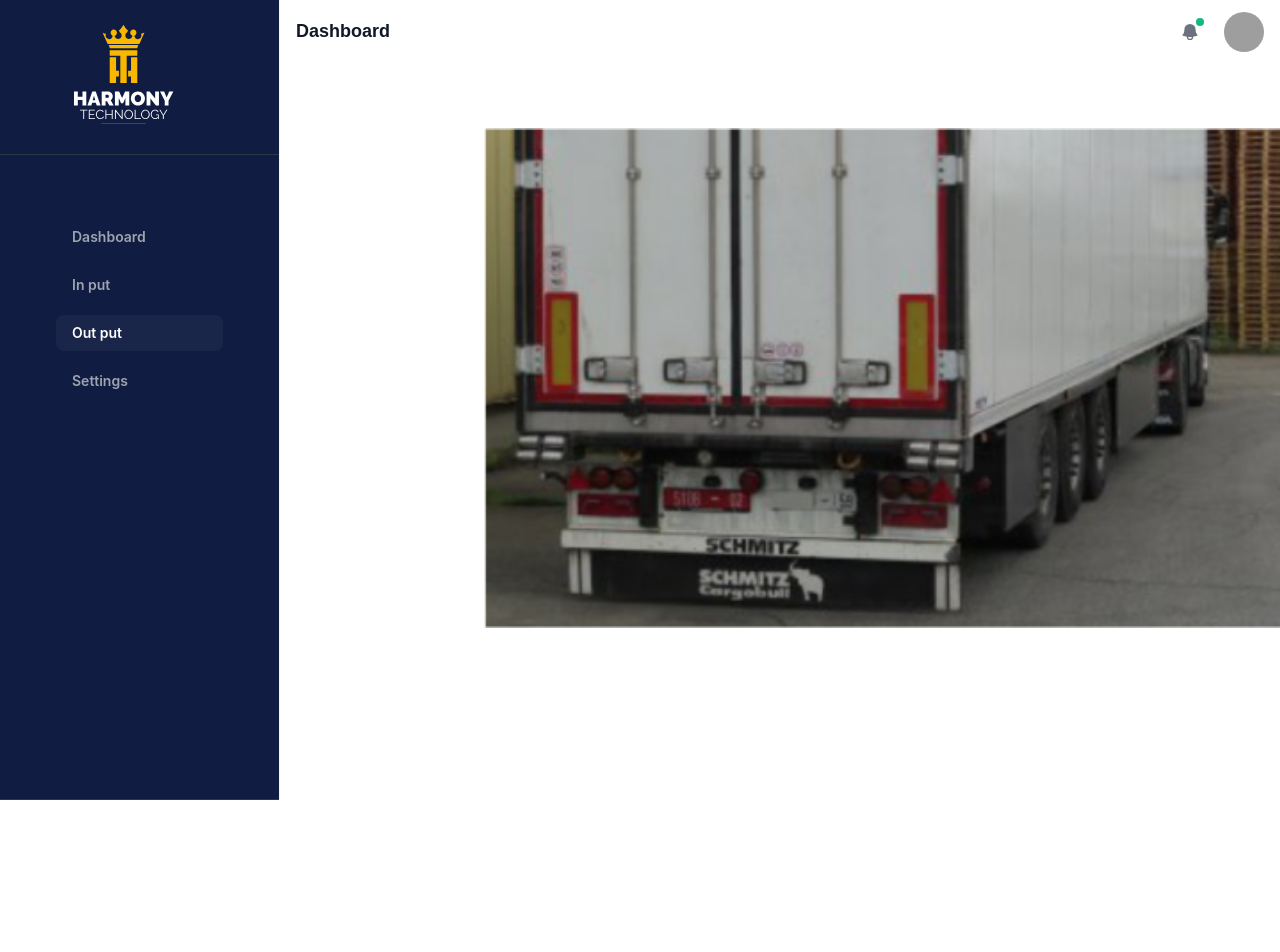
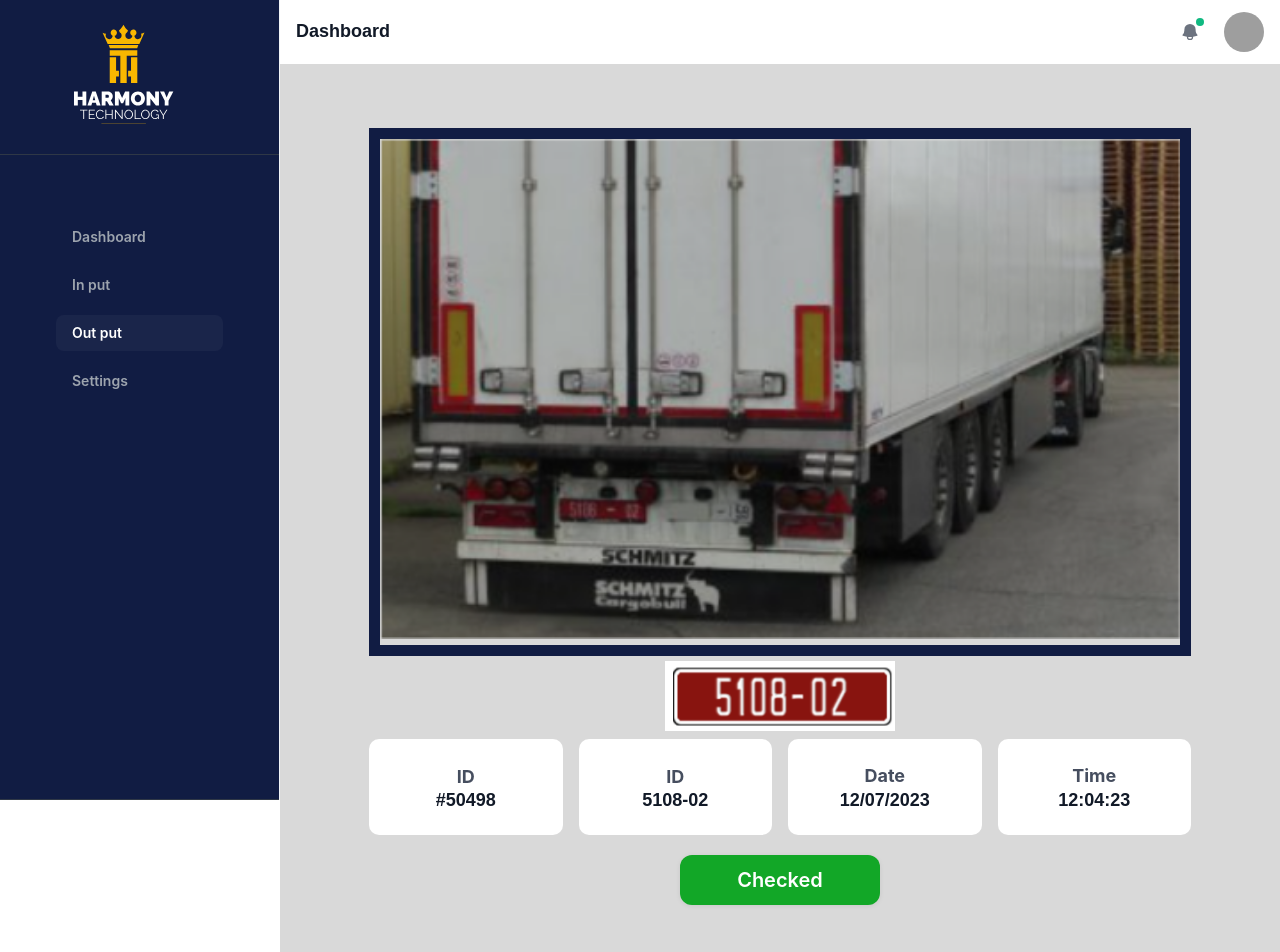
Before and after one commit to Harmony-Technology/Truck-Management, a Next.js app in the folder admin/: page /output in a window 1280 px wide. Shown: the top 952 px of the page. Before the commit the page ends 800 px from the top, so only its background shows below. Built offline with nearby package versions, Linux system fonts and the light colour scheme; grey boxes are pictures that could not be loaded.

Commit message:
Version 0.0.1 beta

```diff
--- a/admin/src/pages/output.jsx
+++ b/admin/src/pages/output.jsx
@@ -1,79 +1,16 @@
 import Head from "next/head";
-import ArrowUpOnSquareIcon from "@heroicons/react/24/solid/ArrowUpOnSquareIcon";
-import ArrowDownOnSquareIcon from "@heroicons/react/24/solid/ArrowDownOnSquareIcon";
-import PlusIcon from "@heroicons/react/24/solid/PlusIcon";
 import {
   Box,
   Button,
   Container,
-  Pagination,
   Stack,
-  SvgIcon,
   Typography,
   Unstable_Grid2 as Grid,
 } from "@mui/material";
 import { Layout as DashboardLayout } from "src/layouts/dashboard/layout";
-import { CompanyCard } from "src/sections/companies/company-card";
-import { CompaniesSearch } from "src/sections/companies/companies-search";
 import Image from "next/image";
 import screen from "../../public/Screen.png";
-
-// const companies = [
-//   {
-//     id: "2569ce0d517a7f06d3ea1f24",
-//     createdAt: "27/03/2019",
-//     description:
-//       "Dropbox is a file hosting service that offers cloud storage, file synchronization, a personal cloud.",
-//     logo: "/assets/logos/logo-dropbox.png",
-//     title: "Dropbox",
-//     downloads: "594",
-//   },
-//   {
-//     id: "ed2b900870ceba72d203ec15",
-//     createdAt: "31/03/2019",
-//     description:
-//       "Medium is an online publishing platform developed by Evan Williams, and launched in August 2012.",
-//     logo: "/assets/logos/logo-medium.png",
-//     title: "Medium Corporation",
-//     downloads: "625",
-//   },
-//   {
-//     id: "a033e38768c82fca90df3db7",
-//     createdAt: "03/04/2019",
-//     description:
-//       "Slack is a cloud-based set of team collaboration tools and services, founded by Stewart Butterfield.",
-//     logo: "/assets/logos/logo-slack.png",
-//     title: "Slack",
-//     downloads: "857",
-//   },
-//   {
-//     id: "1efecb2bf6a51def9869ab0f",
-//     createdAt: "04/04/2019",
-//     description:
-//       "Lyft is an on-demand transportation company based in San Francisco, California.",
-//     logo: "/assets/logos/logo-lyft.png",
-//     title: "Lyft",
-//     downloads: "406",
-//   },
-//   {
-//     id: "1ed68149f65fbc6089b5fd07",
-//     createdAt: "04/04/2019",
-//     description:
-//       "GitHub is a web-based hosting service for version control of code using Git.",
-//     logo: "/assets/logos/logo-github.png",
-//     title: "GitHub",
-//     downloads: "835",
-//   },
-//   {
-//     id: "5dab321376eff6177407e887",
-//     createdAt: "04/04/2019",
-//     description:
-//       "Squarespace provides software as a service for website building and hosting. Headquartered in NYC.",
-//     logo: "/assets/logos/logo-squarespace.png",
-//     title: "Squarespace",
-//     downloads: "835",
-//   },
-// ];
+import id from "../../public/id.png";
 
 const Page = () => (
   <>
@@ -81,21 +18,21 @@
       <title>Out put</title>
     </Head>
     <Box
-      //   component="main"
       sx={{
         flexGrow: 1,
         py: 8,
         justifyContent: "center",
+        bgcolor: "#D9D9D9",
+        height: "100%",
+        width: "100%",
       }}
     >
       <Container
-        // maxWidth="xl"
         sx={{
-        //   backgroundColor: "black",
           justifyContent: "center",
           alignItems: "center",
           mb: 5,
-          display: "flex",
+          display: "grid",
         }}
       >
         <Box
@@ -104,6 +41,8 @@
             height: "100%",
             justifyContent: "center",
             alignItems: "center",
+            border: 0.7 + "rem solid",
+            borderColor: "rgba(17, 28, 67, 1)",
           }}
         >
           <Image
@@ -114,25 +53,157 @@
             style={{
               justifyContent: "center",
               alignItems: "center",
-                    marginLeft:"180px"
             }}
           />
         </Box>
-        <Stack spacing={3}>
-          {/* <Grid container spacing={3}>
-            {companies.map((company) => (
-              <Grid xs={12} md={6} lg={4} key={company.id}>
-                <CompanyCard company={company} />
-              </Grid>
-            ))}
-          </Grid> */}
         <Box
           sx={{
             display: "flex",
             justifyContent: "center",
+            marginTop: "5px",
           }}
-          ></Box>
+        >
+          <Image
+            src={id}
+            alt="Picture of the author"
+            width={230}
+            height={70}
+            style={{
+              justifyContent: "center",
+              alignItems: "center",
+            }}
+          />
+        </Box>
+        <Grid item xs={12} md={12} lg={12}>
+          <Stack
+            direction="row"
+            sx={{ height: "12vh" }}
+            spacing={2}
+            justifyContent="space-between"
+            marginTop={1}
+          >
+            <Box
+              sx={{
+                height: "100%",
+                bgcolor: "white",
+                width: "100%",
+                display: "flex",
+                justifyContent: "center",
+                alignItems: "center",
+                flexDirection: "column",
+                borderRadius: "10px",
+              }}
+            >
+              <Typography
+                variant="body"
+                style={{
+                  fontSize: "18px",
+                  fontWeight: "bold",
+                  color: "#464E5F",
+                }}
+              >
+                {" "}
+                ID
+              </Typography>
+              <Typography variant="h6"> #50498</Typography>
+            </Box>
+            <Box
+              sx={{
+                height: "100%",
+                bgcolor: "white",
+                width: "100%",
+                display: "flex",
+                justifyContent: "center",
+                alignItems: "center",
+                flexDirection: "column",
+                borderRadius: "10px",
+              }}
+            >
+              <Typography
+                variant="body"
+                style={{
+                  fontSize: "18px",
+                  fontWeight: "bold",
+                  color: "#464E5F",
+                }}
+              >
+                {" "}
+                ID
+              </Typography>
+              <Typography variant="h6"> 5108-02</Typography>
+            </Box>
+            <Box
+              sx={{
+                height: "100%",
+                bgcolor: "white",
+                width: "100%",
+                display: "flex",
+                justifyContent: "center",
+                alignItems: "center",
+                flexDirection: "column",
+                borderRadius: "10px",
+              }}
+            >
+              <Typography
+                variant="body2"
+                style={{
+                  fontSize: "18px",
+                  fontWeight: "bold",
+                  color: "#464E5F",
+                }}
+              >
+                {" "}
+                Date
+              </Typography>
+              <Typography variant="h6"> 12/07/2023</Typography>
+            </Box>{" "}
+            <Box
+              sx={{
+                height: "100%",
+                bgcolor: "white",
+                width: "100%",
+                display: "flex",
+                justifyContent: "center",
+                alignItems: "center",
+                flexDirection: "column",
+                borderRadius: "10px",
+              }}
+            >
+              <Typography
+                variant="body2"
+                style={{
+                  fontSize: "18px",
+                  fontWeight: "bold",
+                  color: "#464E5F",
+                }}
+              >
+                {" "}
+                Time
+              </Typography>
+              <Typography variant="h6"> 12:04:23</Typography>
+            </Box>
           </Stack>
+        </Grid>
+        <Box
+          sx={{
+            display: "flex",
+            justifyContent: "center",
+            marginTop: "20px",
+          }}
+        >
+          <Button
+            variant="contained"
+            style={{
+              backgroundColor: "#12A727",
+              color: "white",
+              width: "200px",
+              height: "50px",
+              fontSize: "20px",
+            }}
+          >
+            Checked
+          </Button>
+        </Box>
       </Container>
     </Box>
   </>
```
Also changed, not shown: admin/src/pages/index.jsx (+7 -30 lines), admin/src/sections/overview/overview-budget.js (+3 -32 lines), admin/src/sections/overview/overview-latest-orders.js (+9 -24 lines), admin/public/id.png (added). Lines whose indentation alone changed are shown as unchanged.
